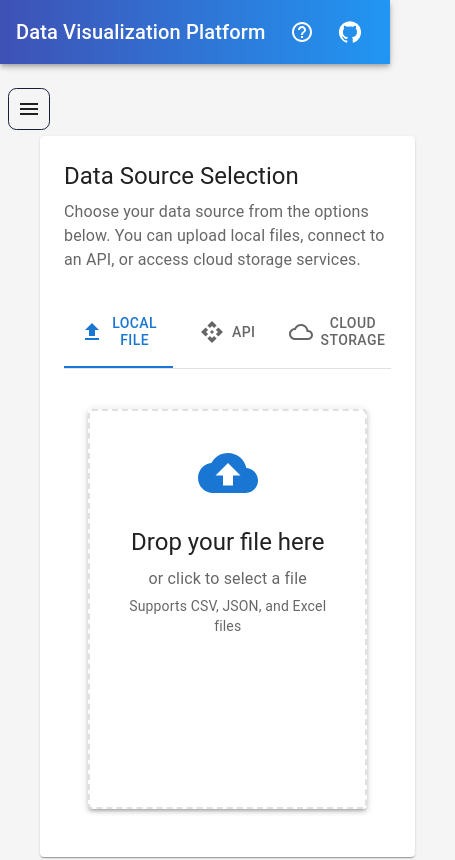
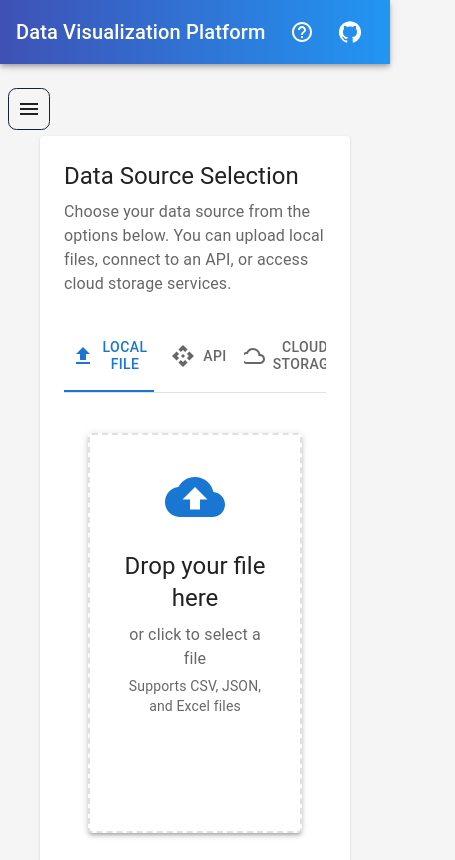
Before and after one commit to sideffect263/autodata, a React (Create React App) app in the folder v2/data-viz-platform/: page / in a window 390 px wide. Shown: the top 860 px of the page, 455 px wide, since content can reach past the window. Built offline with nearby package versions, Linux system fonts and the light colour scheme.

Commit message:
better mobile

```diff
--- a/v2/data-viz-platform/src/App.js
+++ b/v2/data-viz-platform/src/App.js
@@ -62,7 +62,7 @@ const AppContent = () => {
           dataLoaded={Boolean(data && analysis)}
           isLoading={isLoading}
         />
-        <Box sx={{ flexGrow: 1, display: 'flex', flexDirection: 'column' }}>
+        <Box sx={{ flexGrow: 1, display: 'flex', flexDirection: 'column',width:"100%" }}>
           <AppHeader />
           <Box
             component="main"
--- a/v2/data-viz-platform/src/index.css
+++ b/v2/data-viz-platform/src/index.css
@@ -5,7 +5,7 @@ body {
     sans-serif;
   -webkit-font-smoothing: antialiased;
   -moz-osx-font-smoothing: grayscale;
-  width: inherit;
+  width: inherit !important;
 }
 
 code {
```
